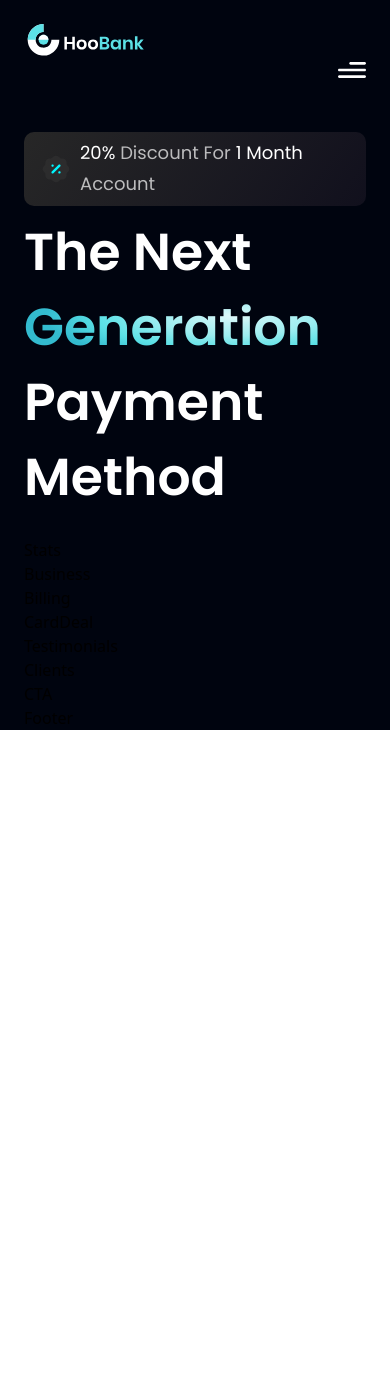
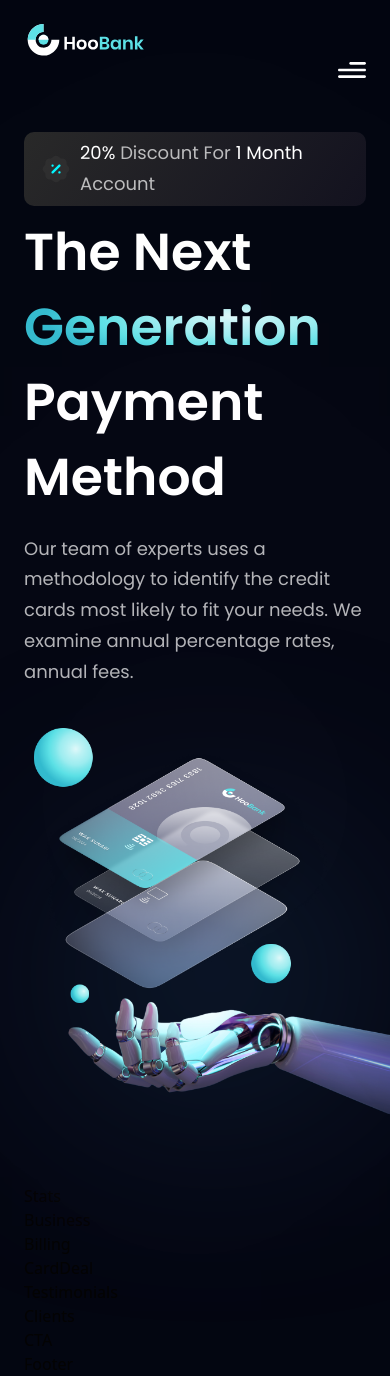
Before and after one commit to Bryan4real/Bank_app, a React (Vite) app: page / in a window 390 px wide. Before the commit the page ends 844 px from the top, so only its background shows below. Built offline with nearby package versions, Linux system fonts and the light colour scheme.

Commit message:
hero component implementation styling and responsiveness config

```diff
--- a/src/components/Hero.jsx
+++ b/src/components/Hero.jsx
@@ -29,14 +29,35 @@
                   The Next <br className="sm:block hidden" /> {" "}
                   <span className="text-gradient">Generation
                   </span> {" "}
-                  Payment Method
                 </h1>
 
                 <div className="ss:flex hidden md:mr-4 mr-0">
                     <GetStarted />
                 </div>
+              </div>
 
-              </div>
+              <h1 className="font-poppins font-semibold
+                              ss:text-[68px] text-[52px] text-white
+                              ss:leading-[100px] leading-[75px] w-full">
+                      Payment Method
+              </h1>
+
+              <p className={`${styles.paragraph} max-w-[470px] mt-5`}>
+              Our team of experts uses a methodology to identify the credit cards
+              most likely to fit your needs. We examine annual percentage rates,
+              annual fees.
+              </p>
+            </div>
+
+            <div className={`flex-1 flex ${styles.flexCenter} md:my-0 my-10 relative`}>
+              <img src={robot} alt="billing" className="w-[100%] h-[100%]
+                    relative z-[5]" />
+                    <div className="absolute z-[0] w-[40%] h-[35%] top-0 pink__gradient" />
+                    <div className="absolute z-[1] w-[80%] h-[80%] rounded-full bottom-40 white__gradient" />
+                    <div className="absolute z-[0] w-[50%] h-[50%] right-20 bottom-20 blue__gradient" />
+            </div>
+
+            <div className={`ss:hidden ${styles.flexCenter}`}>
 
             </div>
 
```
